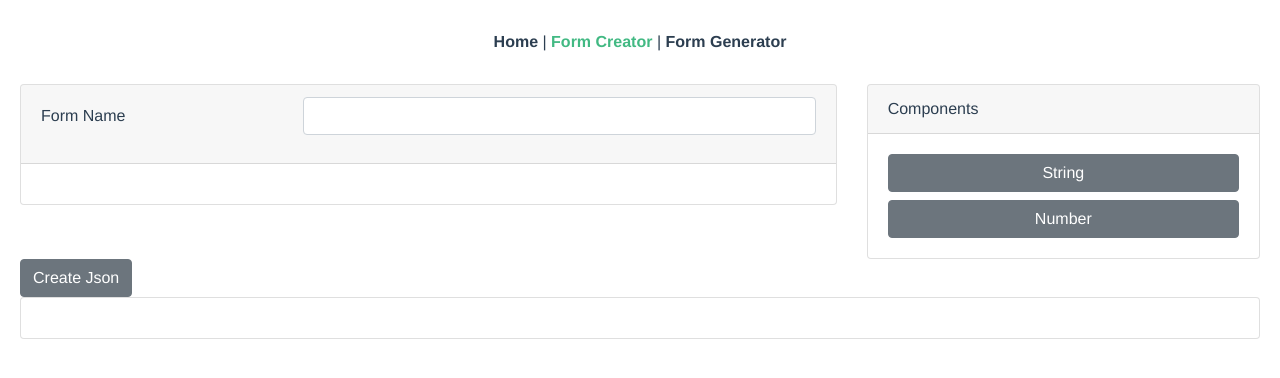
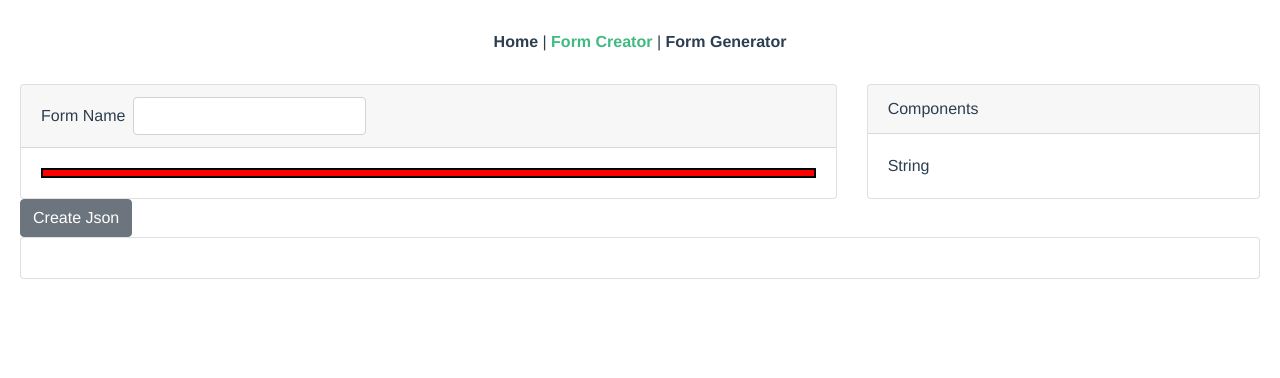
Before and after one commit to shijir0330/dynamic-form-front-end, a Vue app: page /form-creator in a window 1280 px wide. Shown: the top 378 px of the page. Built offline with nearby package versions, Linux system fonts and the light colour scheme.

Commit message:
drag working for now

```diff
--- a/src/components/creator/CreateString.vue
+++ b/src/components/creator/CreateString.vue
@@ -2,8 +2,7 @@
   <b-card class="mb-2">
     String
     <input type="text" ref="name" :value="value.name" @input="updateValue"/>
-    <b-form-checkbox ref="required" :v-model="value.required" @input="updateValue"
-                     switch :value="true" :unchecked-value="false">required</b-form-checkbox>
+<!--    <b-form-checkbox ref="required" :v-model="value.required" @input="updateValue" switch :value="true" :unchecked-value="false">required</b-form-checkbox>-->
     <input type="number" ref="minLength" :value="value.minLength" @input="updateValue"/>
     <input type="number" ref="maxLength" :value="value.maxLength" @input="updateValue"/>
   </b-card>
@@ -17,7 +16,7 @@ export default {
     updateValue() {
       this.$emit('input', {
         name: this.$refs.name.value,
-        required: this.$refs.required.value,
+        // required: this.$refs.required.value,
         minLength: this.$refs.minLength.value,
         maxLength: this.$refs.maxLength.value,
       })
--- a/src/components/creator/DynamicFormCreator.vue
+++ b/src/components/creator/DynamicFormCreator.vue
@@ -4,23 +4,36 @@
       <b-col cols="8">
         <b-card header-class="">
           <template #header>
-            <b-form-group label="Form Name" label-cols="4">
-              <b-form-input v-model="formName"></b-form-input>
-            </b-form-group>
+            <b-form inline>
+              <label class="mr-2">Form Name</label>
+              <!--              <b-form-group label="Form Name" class="mr-2">-->
+              <b-form-input v-model="formName" class="mr-2"></b-form-input>
+              <!--              </b-form-group>-->
+              <!--              <label class="mr-2">Column number</label>-->
+              <!--              <b-form-group label="Column number" class="mr-2">-->
+              <!--                <b-form-input v-model="formColumn" type="number"></b-form-input>-->
+              <!--              </b-form-group>-->
+            </b-form>
           </template>
           <div v-for="(component, index) in properties" v-bind:key="index">
-            <create-string v-model="component.object" v-if="component.type === 'string'"/>
-            <create-number v-model="component.object" v-if="component.type === 'number'"/>
+            <div @drop="onDrop($event, index)" @dragenter.prevent @dragover.prevent="changeStyle" :style="style"/>
+<!--            <div @dragstart="startDrag($event, component)">-->
+              <create-string v-model="component.object" v-if="component.type === 'string'"/>
+              <!--            <create-number v-model="component.object" v-if="component.type === 'number'"/>-->
+<!--            </div>-->
           </div>
+          <div @drop="onDrop($event, properties.length)" @dragenter.prevent @dragover.prevent
+               style="height: 10px; background-color: red; border-width: 2px; border-style: solid; border-color: black"/>
         </b-card>
       </b-col>
       <b-col cols="4">
         <b-card header="Components">
-          <b-button v-on:click="add('string', {name: null, minLength: null, maxLength: null})" block>String</b-button>
-          <b-button
-              v-on:click="add('number', {name: null, minLength: null, maxLength: null, minValue: null, maxValue: null})"
-              block>Number
-          </b-button>
+          <div v-for="item in components"
+               :draggable="true"
+               @dragstart="startDrag($event, item)"
+               v-on:click="add(item.type, item.properties)">
+            String
+          </div>
         </b-card>
       </b-col>
     </b-row>
@@ -28,7 +41,7 @@
       <b-col>
         <b-button v-on:click="createJson()">Create Json</b-button>
         <b-card>
-          {{schema}}
+          {{ schema }}
         </b-card>
       </b-col>
     </b-row>
@@ -47,20 +60,38 @@ export default {
   },
   data() {
     return {
+      components: [
+        {type: 'string', properties: {name: null, minLength: null, maxLength: null, required: false}}
+      ],
+      style: 'height: 10px; background-color: blue',
       formName: '',
+      formColumn: 1,
       properties: [],
       schema: null
     }
   },
   methods: {
+    startDrag(event, item) {
+      event.dataTransfer.dropEffect = 'move'
+      event.dataTransfer.effectAllowed = 'move'
+      event.dataTransfer.setData('itemType', item.type);
+    },
+    onDrop(event, index) {
+      const type = event.dataTransfer.getData('itemType')
+      const item = this.components.find((item) => item.type === type);
+      this.properties.splice(index, 0, {type: item.type, object: item.properties});
+    },
+    changeStyle() {
+      this.style = 'border-width: 2px; border-style: solid; border-color: black'
+    },
     add(type, object) {
       this.properties.push({type: type, object: object});
     },
     createJson() {
-      let schemaFormat = {name: this.formName, object: {}};
+      let schemaFormat = {name: this.formName, properties: {}};
       this.properties.forEach((x) => {
         const {name, ...others} = x.object;
-        schemaFormat.object[name] = {type: x.type, ...others};
+        schemaFormat.properties[name] = {type: x.type, ...others};
       })
       this.schema = schemaFormat;
     }
```
